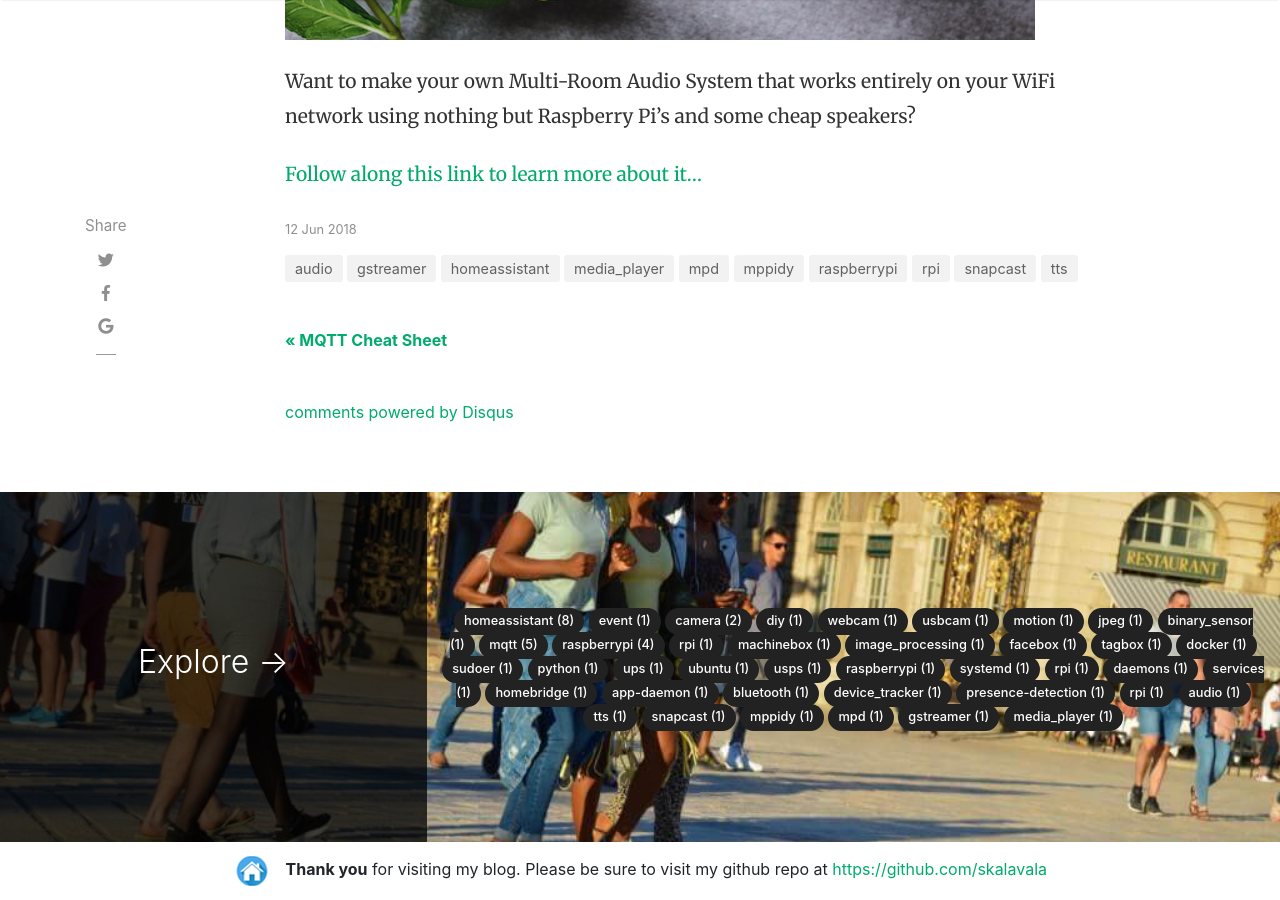
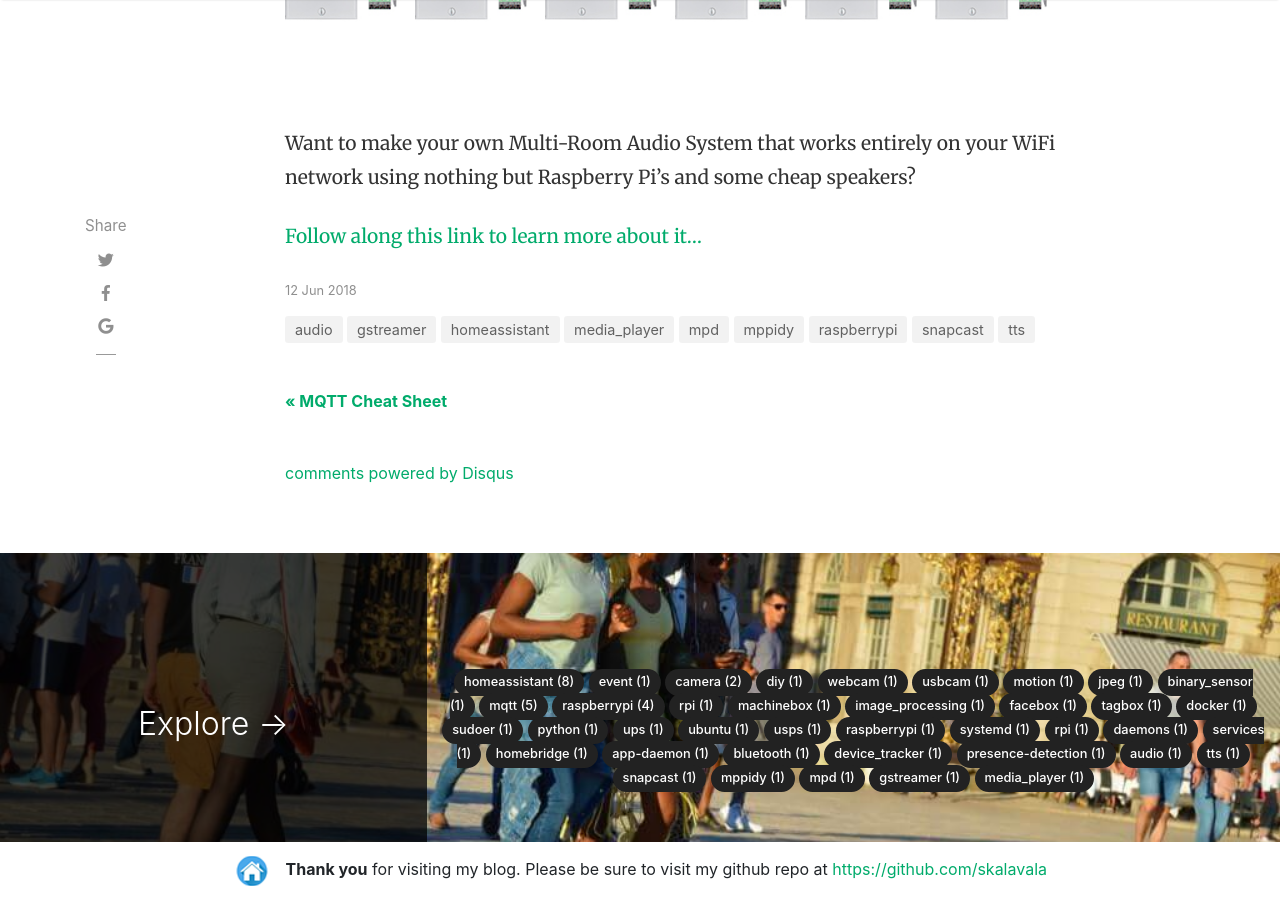
Before and after one commit to skalavala/skalavala.github.io, a Jekyll site: the page built from _posts/2018-06-12-multi-room-audio.md, in a window 1280 px wide and 900 px high, scrolled down 819 px. Built offline with Jekyll 4.4.1, drawn with Linux system fonts in a browser that asks for light colours; nearby versions of some CDN libraries; comment, search, counter and statistics services are not loaded.

Commit message:
Update 2018-06-12-multi-room-audio.md

```diff
--- a/_posts/2018-06-12-multi-room-audio.md
+++ b/_posts/2018-06-12-multi-room-audio.md
@@ -2,8 +2,8 @@
 layout: post
 title:  "Multi-Room Audio With Raspberry Pi's and Speakers over WiFi"
 author: skalavala
-categories: [ raspberrypi, rpi, audio, tts, snapcast, mppidy, mpd, gstreamer, media_player, homeassistant ]
-image: assets/images/16.jpg
+categories: [ raspberrypi, audio, tts, snapcast, mppidy, mpd, gstreamer, media_player, homeassistant ]
+image: assets/images/multi-room-audio.jpg
 ---
 
 Want to make your own Multi-Room Audio System that works entirely on your WiFi network using nothing but Raspberry Pi's and some cheap speakers?
```
